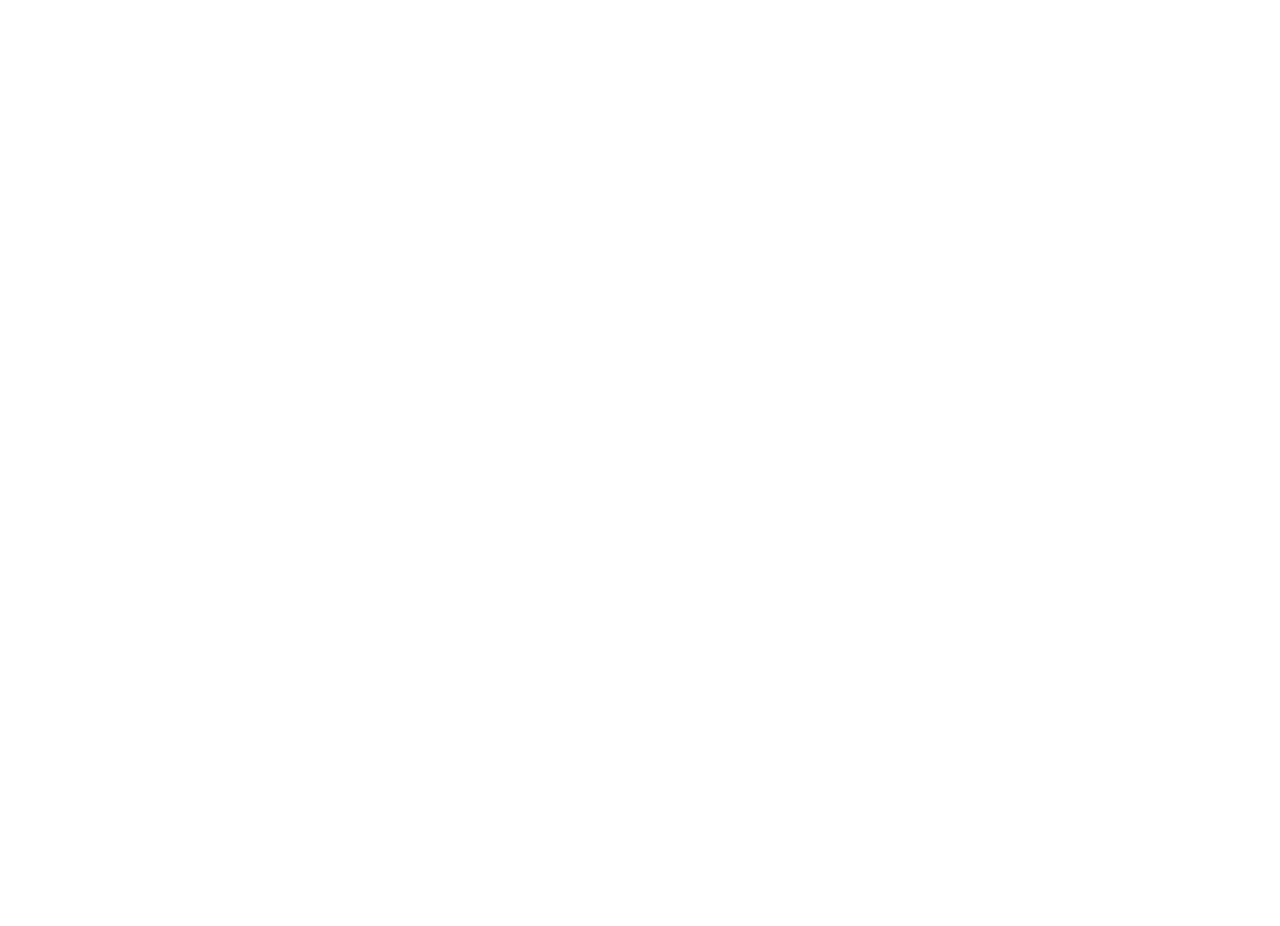
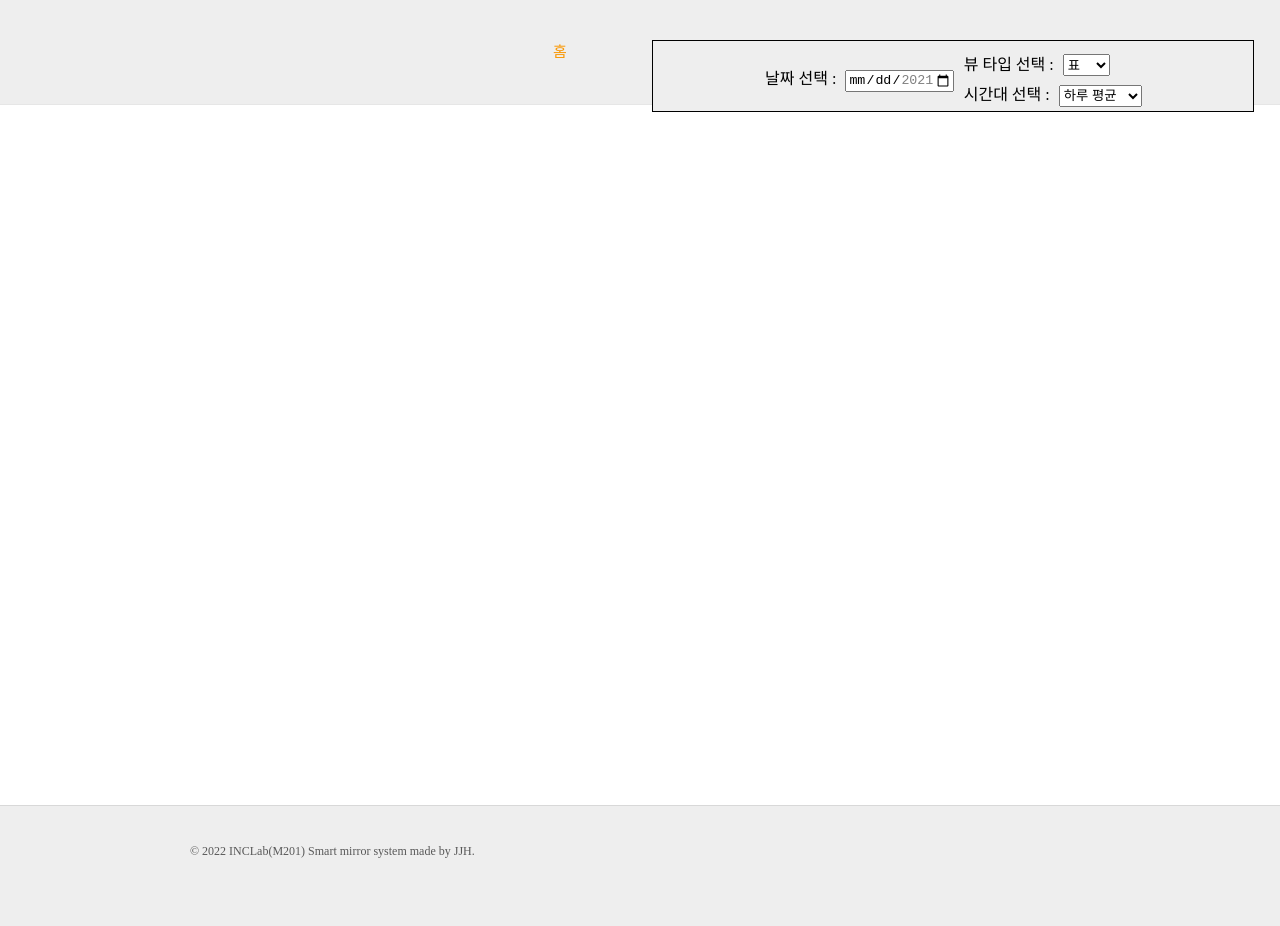
Before and after one commit to DevSneakers/myweb_smartmirror, a plain HTML site: page test.html in a window 1280 px wide. Before the commit the page ends 800 px from the top, so only its background shows below. Drawn offline with Linux system fonts and the light colour scheme; a web font is replaced by a local one.

Commit message:
second commit

```diff
--- a/test.html
+++ b/test.html
@@ -0,0 +1,85 @@
+<!DOCTYPE html>
+<html lang="ko">
+<head>
+    <meta charset="UTF-8">
+    <title>INC System Data</title>
+    <link rel="stylesheet" href="css\style.css" type="text/css">
+</head>
+<body>
+    <div id="header">
+        <ul id="navigation">
+            <li class="active">
+                <a href="index.html">홈</a>
+            </li>
+            <li class="active">
+                <a href="test.html">데이터 확인</a>
+            </li>
+        </ul>
+    </div>
+    <div id="contents">
+        <div class="filter-bar">
+            <div style="margin-top:5px;">
+                <label for="date-picker">날짜 선택 :</label>
+                <input type="date" id="date-picker" onchange='view_ajax(1)'
+                    min="2021-01-01" max="2021-12-31" style="margin-left:5px;">
+            </div>
+
+            <div style="margin-left: 10px;">
+                <div style="margin-top:5px;">
+                  <label for="view-type">뷰 타입 선택 :</label>
+                  <select id="view-type" onchange='view_ajax(2)' style="height:22px; margin-left:5px;">
+                    <option value="graph">표</option>
+                    <option value="chart">차트</option>
+                  </select>
+                </div>
+
+                <div style="margin-top:5px;">
+                  <label for="time-picker">시간대 선택 :</label>
+                  <select id="time-picker" onchange='view_ajax(3)' style="height:22px; margin-left:5px;">
+                    <option value="day">하루 평균</option>
+                    <option value="hour">1시간 평균</option>
+                    <option value="minute">30분 평균</option>
+                  </select>
+                </div>
+            </div>
+        </div>
+    </div>
+
+    <div id="footer">
+        <div class="clearfix">
+            <div id="connect">
+
+            </div>
+            <p>© 2022 INCLab(M201) Smart mirror system made by JJH.</p>
+        </div>
+    </div>
+</body>
+<style>
+    .background{
+      width: 50vw;
+      height: 80vh;
+      background-image: url("./images/inclab_drawing.PNG");
+      background-size: 80% 80%;
+      background-position: 50% 50%;
+      background-repeat: no-repeat;
+      margin: 0;
+    }
+    .filter-bar{
+    max-width: 600px;
+    max-height: 70px;
+    width:100%;
+    height:100%;
+    display: flex;
+    justify-content: center;
+    align-items: center;
+    background-color: #eee;
+    border: solid 0.5px;
+    position: fixed;
+    top: 40px;
+    right: 2%;
+    z-index: 98;
+  }
+</style>
+</html>
+</body>
+</html>
```
Also changed, not shown: index.html (+4 -2 lines), images/inclab_drawing.PNG (added).
